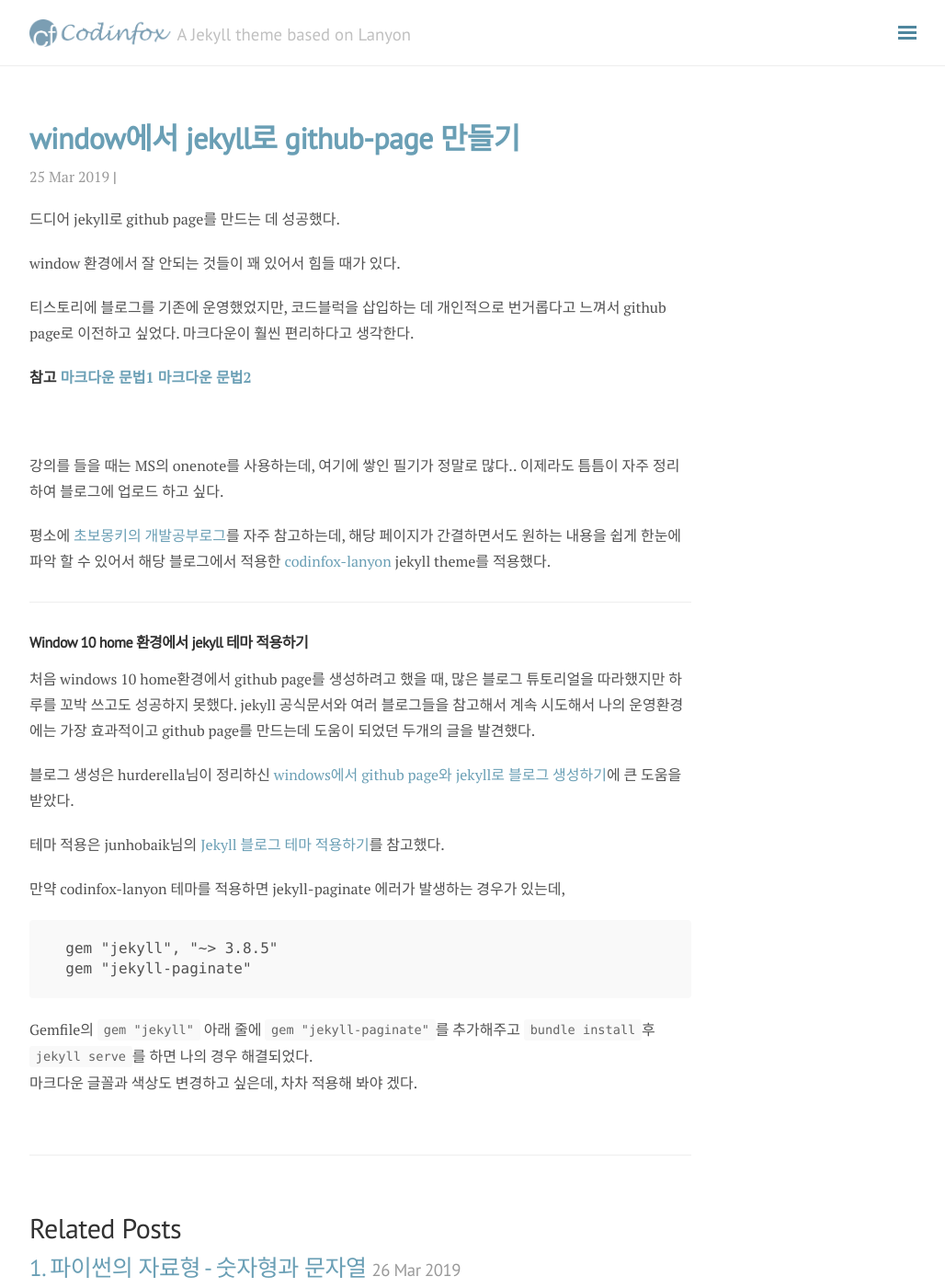
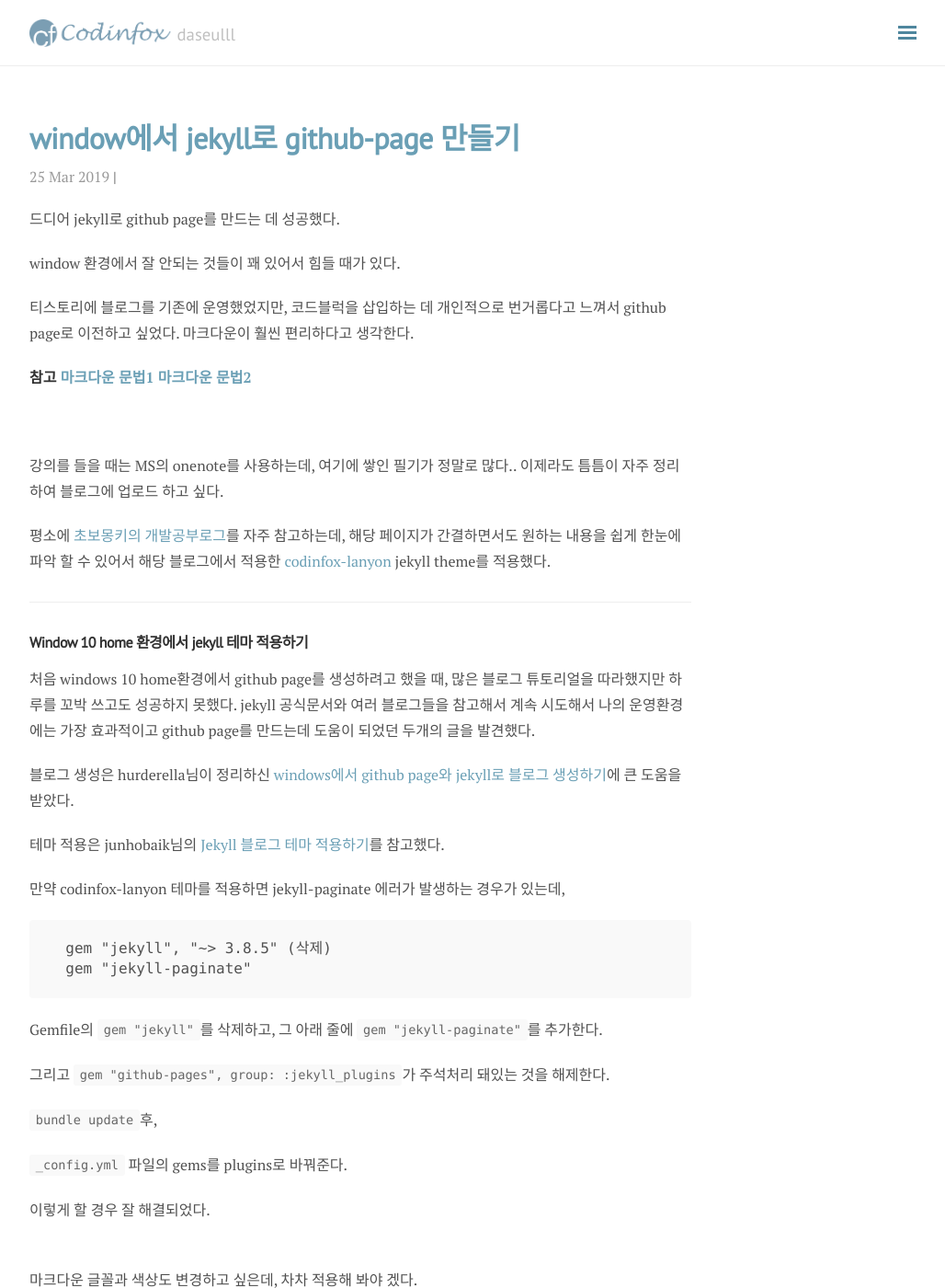
Before and after one commit to daseulll/daseulll.github.io, a Jekyll site: the page built from _posts/etc/19-03-25-create-github-page.md, in a window 1280 px wide and 1400 px high. Shown: the whole window at 92% size, without its empty margins (248-1276 px from the left). Built offline with Jekyll 4.4.1, drawn with Linux system fonts in a browser that asks for light colours; nearby versions of some CDN libraries; comment, search, counter and statistics services are not loaded.

Commit message:
Update _config.yml

````diff
--- a/_config.yml
+++ b/_config.yml
@@ -1,13 +1,13 @@
 # Site Info
-title: Codinfox Lanyon
-tagline: 'A Jekyll theme based on Lanyon'
-description: 'A Jekyll theme adapted from <a href="http://lanyon.getpoole.com/" target="_blank">Lanyon</a>. Made by <a href="http://codinfox.github.io" target="_blank">@codinfox</a>.'
+title: 개발학습 기록 블로그
+tagline: 'daseulll'
+description: ''
 baseurl: "/"
 url: https://daseulll.github.io/
 logo: '/public/logo.png'
 
 # Site configurations
-gems:
+plugins:
   - jekyll-paginate
 markdown: kramdown
 kramdown:
@@ -24,22 +24,27 @@ version: 1.0.0
 
 # About/contact
 author:
-  name: daseulll
-  description: A passionate <strong>developer and researcher</strong>, learning to be a giant.
-  gravatar: 3c2986ad7ac1f2230ea3596f44563328 # md5 hash of your email address
+  name: KIM DASEUL
+  description: 김다슬(Kim Daseul)
+  # gravatar: 3c2986ad7ac1f2230ea3596f44563328 # md5 hash of your email address
   contact:
     github:    https://daseulll.github.io/
-    # facebook:  <hide>
+    # facebook:
     email:     nldaseul@gmail.com
 
 # Navigation (2nd level links supported)
 nav:
   Home:
     - '/'
-  Blog:
-    - '/blog/'
-    - { Categories: '/blog/categories/' }
-    - { Tags: '/blog/tags/' }
+  categories:
+    - '/all/'
+    - { TIL(Today_I_Learned):'/blog/categories/#til'}
+
+
+  # Blog:
+  #   - '/blog/'
+  #   - { Categories: '/blog/categories/' }
+  #   - { Tags: '/blog/tags/' }
   About:
     - '/about/'
   Github Project:
--- a/_includes/sidebar.html
+++ b/_includes/sidebar.html
@@ -7,8 +7,8 @@
   <div class="sidebar-item">
     <div class="sidebar-personal-info">
       <div class="sidebar-personal-info-section">
-        <a href="http://gravatar.com/{{ site.author.gravatar }}">
-          <img src="http://www.gravatar.com/avatar/{{ site.author.gravatar }}?s=350" title="View on Gravatar" alt="View on Gravatar" />
+        <a href="https://github.com/daseulll">
+          <img src="https://avatars2.githubusercontent.com/u/39873335?s=460&v=4" title="daseulll" alt="daseull" width="200px;" />
         </a>
       </div>
       <div class="sidebar-personal-info-section">
--- a/_posts/19-03-25-create-github-page.md
+++ b/_posts/etc/19-03-25-create-github-page.md
@@ -41,11 +41,20 @@ window 환경에서 잘 안되는 것들이 꽤 있어서 힘들 때가 있다.
 만약 codinfox-lanyon 테마를 적용하면 jekyll-paginate 에러가 발생하는 경우가 있는데,
 
 ```
-  gem "jekyll", "~> 3.8.5"
+  gem "jekyll", "~> 3.8.5" (삭제)
   gem "jekyll-paginate"
 ```
 
-Gemfile의 `gem "jekyll"` 아래 줄에 `gem "jekyll-paginate"`를 추가해주고
-`bundle install`후 `jekyll serve`를 하면 나의 경우 해결되었다.
+Gemfile의 `gem "jekyll"`를 삭제하고, 그 아래 줄에 `gem "jekyll-paginate"`를 추가한다.
+
+그리고 `gem "github-pages", group: :jekyll_plugins`가 주석처리 돼있는 것을 해제한다.
+
+`bundle update`후,
+
+`_config.yml` 파일의 gems를 plugins로 바꿔준다.
+
+이렇게 할 경우 잘 해결되었다.
+
+
 <br>
 마크다운 글꼴과 색상도 변경하고 싶은데, 차차 적용해 봐야 겠다.
--- a/_scss/component/_sidebar.scss
+++ b/_scss/component/_sidebar.scss
@@ -21,7 +21,7 @@
   width: 14rem;
   visibility: hidden;
   overflow-y: auto;
-  font-family: "PT Sans", Helvetica, Arial, sans-serif;
+  font-family: "Noto Sans KR", Helvetica, Arial, sans-serif;
   font-size: .875rem; /* 15px */
   color: rgba(255,255,255,.6);
   @include transition(all .3s ease-in-out);
@@ -49,7 +49,7 @@
 /* Sidebar content */
 .sidebar a {
   font-weight: normal;
-  color: $white;
+  color: $black;
 }
 .sidebar-item {
   padding: 1rem;
@@ -79,7 +79,8 @@
 a.sidebar-nav-item:hover,
 a.sidebar-nav-item:focus {
   text-decoration: none;
-  background-color: rgba(255,255,255,.1);
+  background-color:
+  rgb(153, 192, 255);
   border-color: transparent;
 }
 
````
Also changed, not shown: _posts/TIL/19-03-26-TIL1.md (added, +40 -0 lines), _posts/TIL/19-03-26-TIL2.md (added, +40 -0 lines), _posts/python/19-03-26-jump-to-python0.md (renamed from _posts/19-03-26-jump-to-python0.md, +1 -1 lines), _posts/python/19-03-26-jump-to-python1.md (renamed from _posts/19-03-26-jump-to-python1.md, +1 -1 lines).
